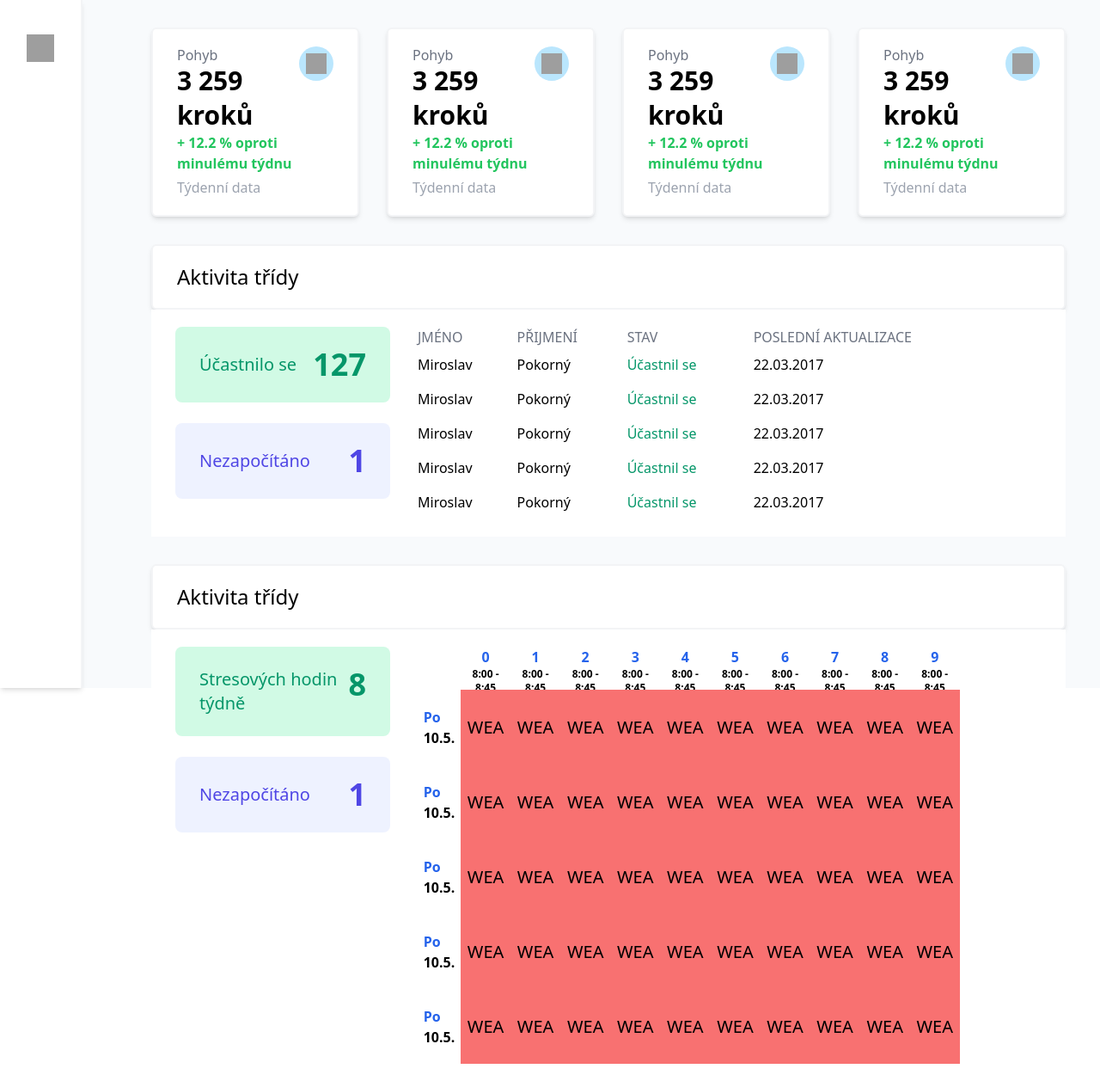
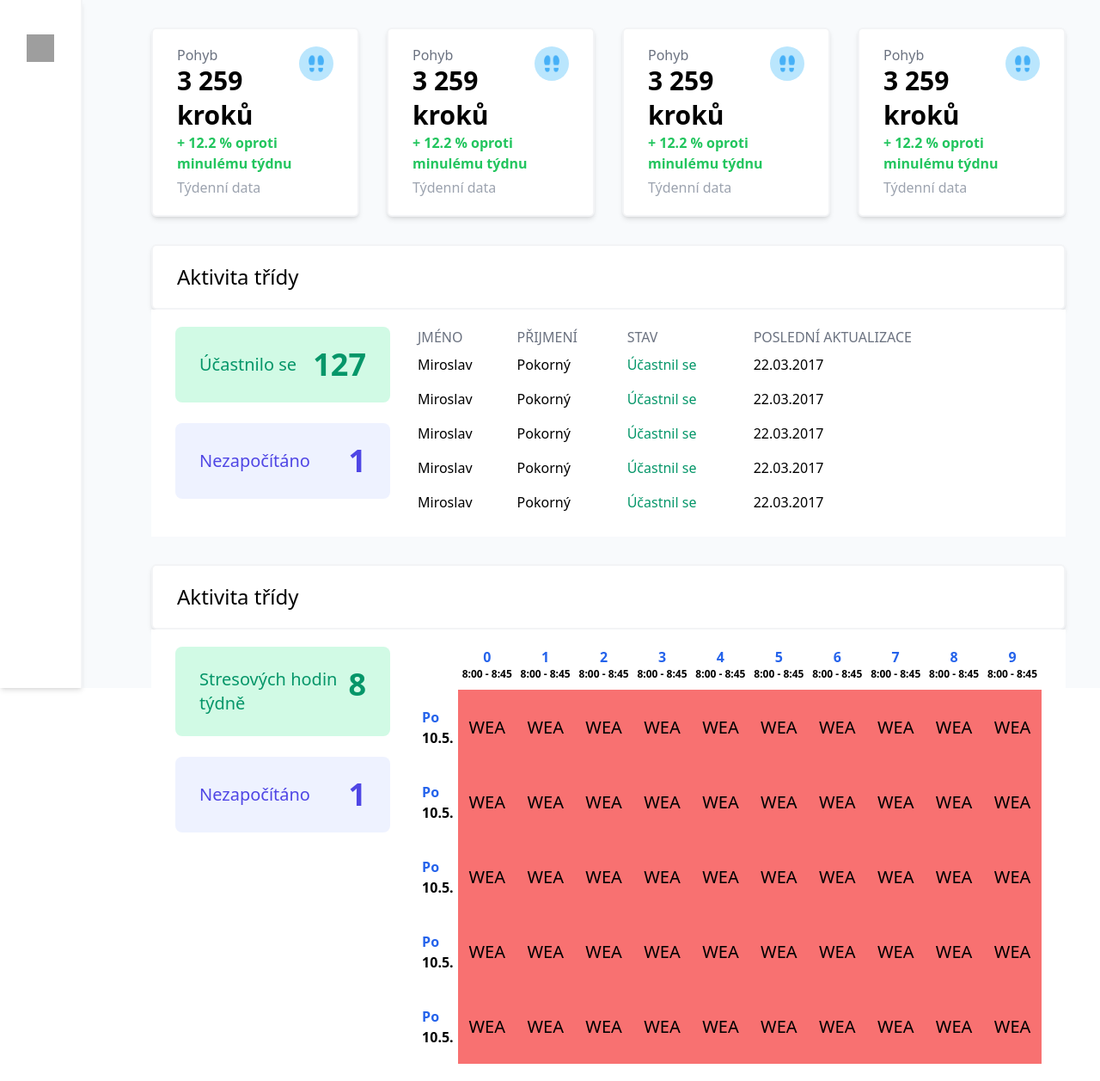
Before and after one commit to Dejw7n/hackithon-2022, a Flask app: page /class/ in a window 1280 px wide. Shown: the whole page at 86% size. Run offline with Flask 2, Linux system fonts and the light colour scheme; parts of the project's set-up code (start-up, migrations or seed data) failed here and were passed over; some libraries are stand-ins or nearby versions; grey boxes are pictures that could not be loaded.

Commit message:
Add icons

```diff
--- a/static/src/css/style.css
+++ b/static/src/css/style.css
@@ -25,12 +25,12 @@
     display: flex;
 }
 .timetable-row-cell-day {
-    width: 8%;
+    width: 10%;
     height: 50px;
 }
 .timetable-cell {
     display: grid;
-    width: 8%;
+    width: 10%;
     height: 100%;
 }
 .timetable-cell-day {
```
Also changed, not shown: static/src/media/ïcons/icons8-shoes-30.png (added).
